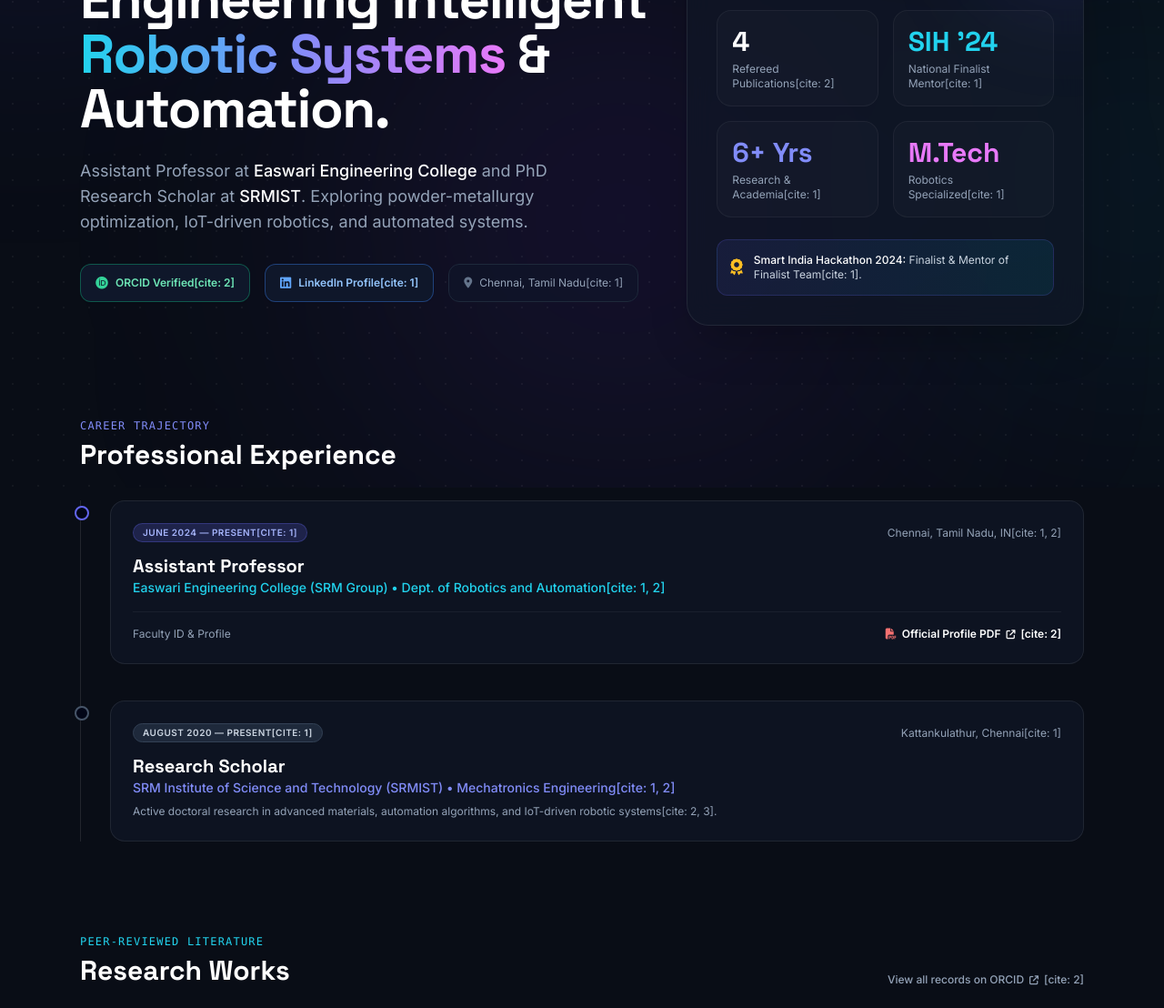
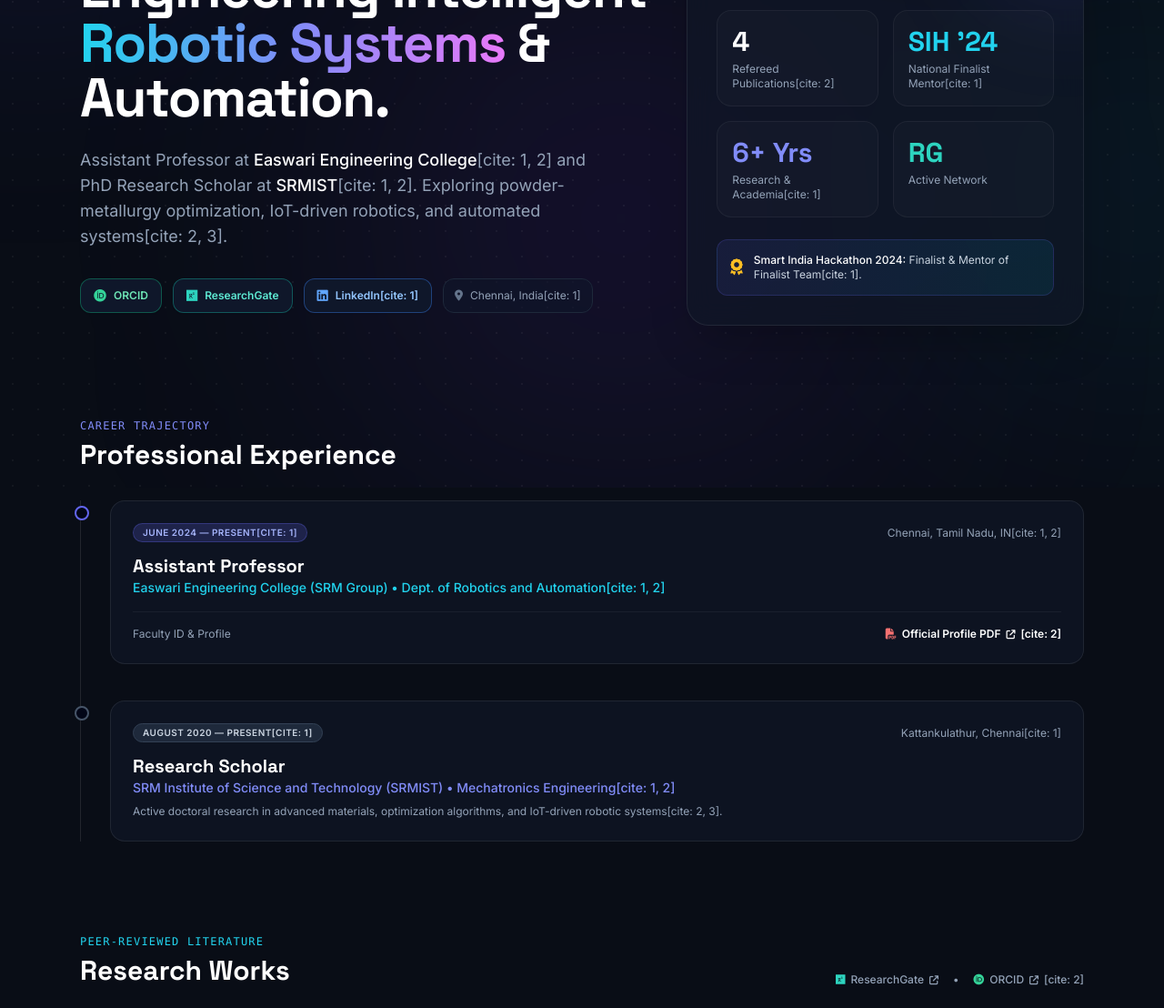
Before and after one commit to ajaythiru24-cyber/ajay-thiru.github.io, a plain HTML site: page index.html in a window 1280 px wide. Shown: the part 264-1372 px from the top of the page at 91% size. Drawn offline with nearby package versions, Linux system fonts and the light colour scheme.

Commit message:
Update index.html

```diff
--- a/index.html
+++ b/index.html
@@ -105,19 +105,22 @@
           </h1>
 
           <p class="text-base sm:text-lg text-slate-400 leading-relaxed max-w-xl">
-            Assistant Professor at <span class="text-white font-medium">Easwari Engineering College</span> and PhD Research Scholar at <span class="text-white font-medium">SRMIST</span>. Exploring powder-metallurgy optimization, IoT-driven robotics, and automated systems.
+            Assistant Professor at <span class="text-white font-medium">Easwari Engineering College</span>[cite: 1, 2] and PhD Research Scholar at <span class="text-white font-medium">SRMIST</span>[cite: 1, 2]. Exploring powder-metallurgy optimization, IoT-driven robotics, and automated systems[cite: 2, 3].
           </p>
 
-          <!-- Action Buttons & Badges -->
-          <div class="flex flex-wrap gap-4 pt-2">
-            <a href="https://orcid.org/0000-0001-8943-1859" target="_blank" class="flex items-center gap-2 px-4 py-2.5 rounded-xl bg-slate-900 border border-emerald-500/40 text-emerald-300 hover:bg-emerald-950/40 transition text-xs font-semibold shadow-sm">
-              <i class="fa-brands fa-orcid text-emerald-400 text-sm"></i> ORCID Verified[cite: 2]
+          <!-- Action Buttons & Academic Badges -->
+          <div class="flex flex-wrap gap-3 pt-2">
+            <a href="https://orcid.org/0000-0001-8943-1859" target="_blank" class="flex items-center gap-2 px-3.5 py-2 rounded-xl bg-slate-900 border border-emerald-500/40 text-emerald-300 hover:bg-emerald-950/40 transition text-xs font-semibold shadow-sm">
+              <i class="fa-brands fa-orcid text-emerald-400 text-sm"></i> ORCID
             </a>
-            <a href="https://www.linkedin.com/in/ajay-thiru-b6b877241/" target="_blank" class="flex items-center gap-2 px-4 py-2.5 rounded-xl bg-slate-900 border border-blue-500/40 text-blue-300 hover:bg-blue-950/40 transition text-xs font-semibold shadow-sm">
-              <i class="fa-brands fa-linkedin text-blue-400 text-sm"></i> LinkedIn Profile[cite: 1]
+            <a href="https://www.researchgate.net/profile/Ajay-Thirugnanasambandam?ev=hdr_xprf" target="_blank" class="flex items-center gap-2 px-3.5 py-2 rounded-xl bg-slate-900 border border-teal-500/40 text-teal-300 hover:bg-teal-950/40 transition text-xs font-semibold shadow-sm">
+              <i class="fa-brands fa-researchgate text-teal-400 text-sm"></i> ResearchGate
             </a>
-            <span class="flex items-center gap-2 px-4 py-2.5 rounded-xl bg-slate-900/60 border border-slate-800 text-slate-400 text-xs">
-              <i class="fa-solid fa-location-dot text-slate-500"></i> Chennai, Tamil Nadu[cite: 1]
+            <a href="https://www.linkedin.com/in/ajay-thiru-b6b877241/" target="_blank" class="flex items-center gap-2 px-3.5 py-2 rounded-xl bg-slate-900 border border-blue-500/40 text-blue-300 hover:bg-blue-950/40 transition text-xs font-semibold shadow-sm">
+              <i class="fa-brands fa-linkedin text-blue-400 text-sm"></i> LinkedIn[cite: 1]
+            </a>
+            <span class="flex items-center gap-2 px-3 py-2 rounded-xl bg-slate-900/60 border border-slate-800 text-slate-400 text-xs">
+              <i class="fa-solid fa-location-dot text-slate-500"></i> Chennai, India[cite: 1]
             </span>
           </div>
         </div>
@@ -152,8 +155,8 @@
                 <span class="text-xs text-slate-400 mt-1 block">Research & Academia[cite: 1]</span>
               </div>
               <div class="p-4 rounded-2xl bg-white/[0.02] border border-white/5">
-                <span class="block text-3xl font-display font-bold text-fuchsia-400">M.Tech</span>
-                <span class="text-xs text-slate-400 mt-1 block">Robotics Specialized[cite: 1]</span>
+                <span class="block text-3xl font-display font-bold text-teal-400">RG</span>
+                <span class="text-xs text-slate-400 mt-1 block">Active Network</span>
               </div>
             </div>
 
@@ -169,7 +172,7 @@
       </div>
     </section>
 
-    <!-- Experience Timeline (Cyber/Glass Graphic) -->
+    <!-- Experience Timeline -->
     <section id="experience" class="space-y-8">
       <div>
         <span class="text-xs font-mono uppercase tracking-widest text-indigo-400">Career Trajectory</span>
@@ -211,7 +214,7 @@
             </div>
             <h3 class="text-xl font-display font-bold text-white mt-3">Research Scholar</h3>
             <p class="text-sm font-medium text-indigo-400">SRM Institute of Science and Technology (SRMIST) • Mechatronics Engineering[cite: 1, 2]</p>
-            <p class="text-xs text-slate-400 mt-2">Active doctoral research in advanced materials, automation algorithms, and IoT-driven robotic systems[cite: 2, 3].</p>
+            <p class="text-xs text-slate-400 mt-2">Active doctoral research in advanced materials, optimization algorithms, and IoT-driven robotic systems[cite: 2, 3].</p>
           </div>
         </div>
 
@@ -225,9 +228,15 @@
           <span class="text-xs font-mono uppercase tracking-widest text-cyan-400">Peer-Reviewed Literature</span>
           <h2 class="text-3xl font-display font-bold text-white mt-1">Research Works</h2>
         </div>
-        <a href="https://orcid.org/0000-0001-8943-1859" target="_blank" class="text-xs font-medium text-slate-400 hover:text-cyan-400 inline-flex items-center gap-1.5 transition">
-          View all records on ORCID <i class="fa-solid fa-arrow-up-right-from-square text-[10px]"></i>[cite: 2]
-        </a>
+        <div class="flex items-center gap-4 text-xs font-medium text-slate-400">
+          <a href="https://www.researchgate.net/profile/Ajay-Thirugnanasambandam?ev=hdr_xprf" target="_blank" class="hover:text-teal-300 inline-flex items-center gap-1.5 transition">
+            <i class="fa-brands fa-researchgate text-teal-400"></i> ResearchGate <i class="fa-solid fa-arrow-up-right-from-square text-[10px]"></i>
+          </a>
+          <span>•</span>
+          <a href="https://orcid.org/0000-0001-8943-1859" target="_blank" class="hover:text-emerald-300 inline-flex items-center gap-1.5 transition">
+            <i class="fa-brands fa-orcid text-emerald-400"></i> ORCID <i class="fa-solid fa-arrow-up-right-from-square text-[10px]"></i>[cite: 2]
+          </a>
+        </div>
       </div>
 
       <div class="grid md:grid-cols-2 gap-6">
@@ -372,7 +381,7 @@
 
     </section>
 
-    <!-- Interactive Graphic Callout / Contact Banner -->
+    <!-- Interactive Contact & Academic Networks Section -->
     <section class="relative rounded-3xl p-8 sm:p-12 overflow-hidden border border-indigo-500/30 bg-gradient-to-br from-indigo-950/80 via-slate-900 to-slate-950 text-center space-y-6 shadow-2xl">
       <div class="absolute inset-0 bg-grid-pattern opacity-40"></div>
       <div class="relative z-10 max-w-xl mx-auto space-y-3">
@@ -382,12 +391,15 @@
         </p>
       </div>
 
-      <div class="relative z-10 flex flex-wrap justify-center gap-4 pt-2">
-        <a href="mailto:ajay.dhuvya123@gmail.com" class="inline-flex items-center gap-2.5 px-6 py-3 rounded-xl bg-white text-slate-950 font-semibold text-xs hover:bg-slate-200 transition shadow-lg shadow-white/10">
+      <div class="relative z-10 flex flex-wrap justify-center gap-3 pt-2">
+        <a href="mailto:ajay.dhuvya123@gmail.com" class="inline-flex items-center gap-2.5 px-5 py-2.5 rounded-xl bg-white text-slate-950 font-semibold text-xs hover:bg-slate-200 transition shadow-lg shadow-white/10">
           <i class="fa-solid fa-envelope"></i> ajay.dhuvya123@gmail.com[cite: 1]
         </a>
-        <a href="https://www.linkedin.com/in/ajay-thiru-b6b877241/" target="_blank" class="inline-flex items-center gap-2.5 px-6 py-3 rounded-xl bg-slate-800/80 border border-slate-700 text-white font-semibold text-xs hover:bg-slate-800 transition">
-          <i class="fa-brands fa-linkedin"></i> Connect on LinkedIn[cite: 1]
+        <a href="https://www.researchgate.net/profile/Ajay-Thirugnanasambandam?ev=hdr_xprf" target="_blank" class="inline-flex items-center gap-2.5 px-5 py-2.5 rounded-xl bg-teal-950/80 border border-teal-500/50 text-teal-300 font-semibold text-xs hover:bg-teal-900 transition">
+          <i class="fa-brands fa-researchgate text-teal-400"></i> ResearchGate
+        </a>
+        <a href="https://www.linkedin.com/in/ajay-thiru-b6b877241/" target="_blank" class="inline-flex items-center gap-2.5 px-5 py-2.5 rounded-xl bg-slate-800/80 border border-slate-700 text-white font-semibold text-xs hover:bg-slate-800 transition">
+          <i class="fa-brands fa-linkedin text-blue-400"></i> LinkedIn[cite: 1]
         </a>
       </div>
     </section>
```
